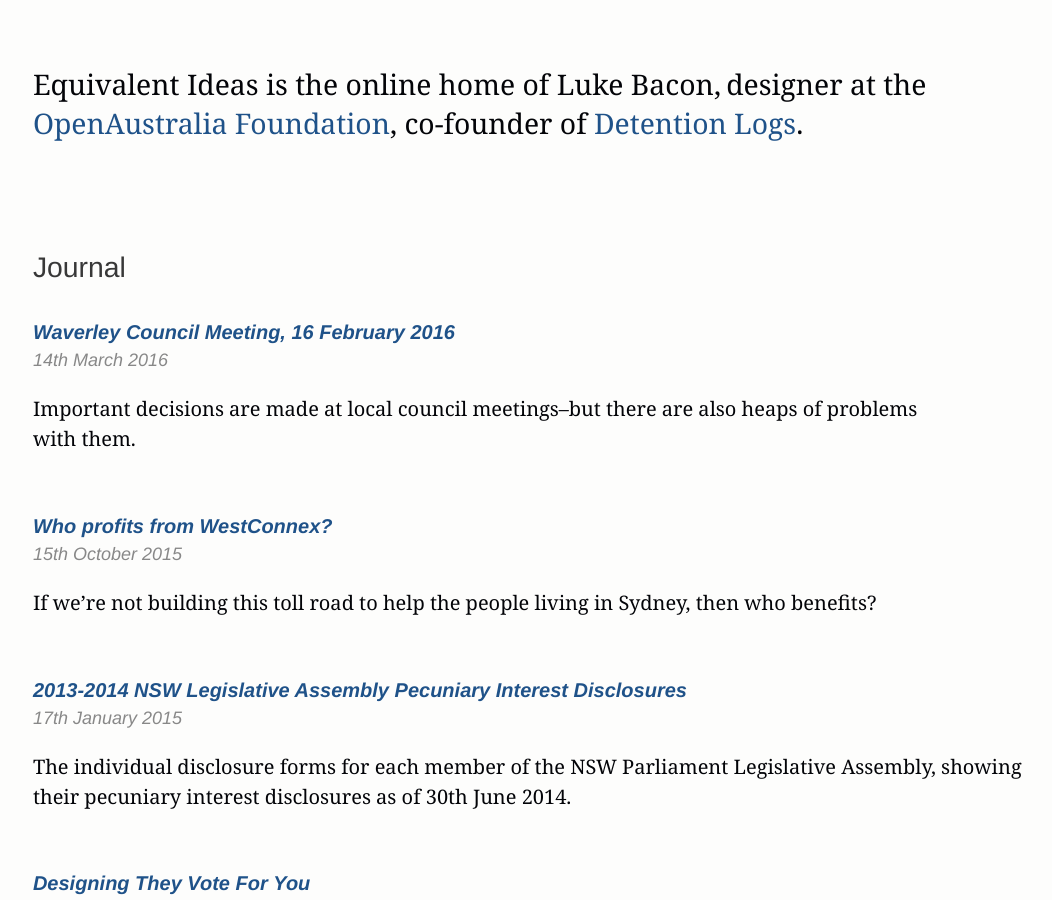
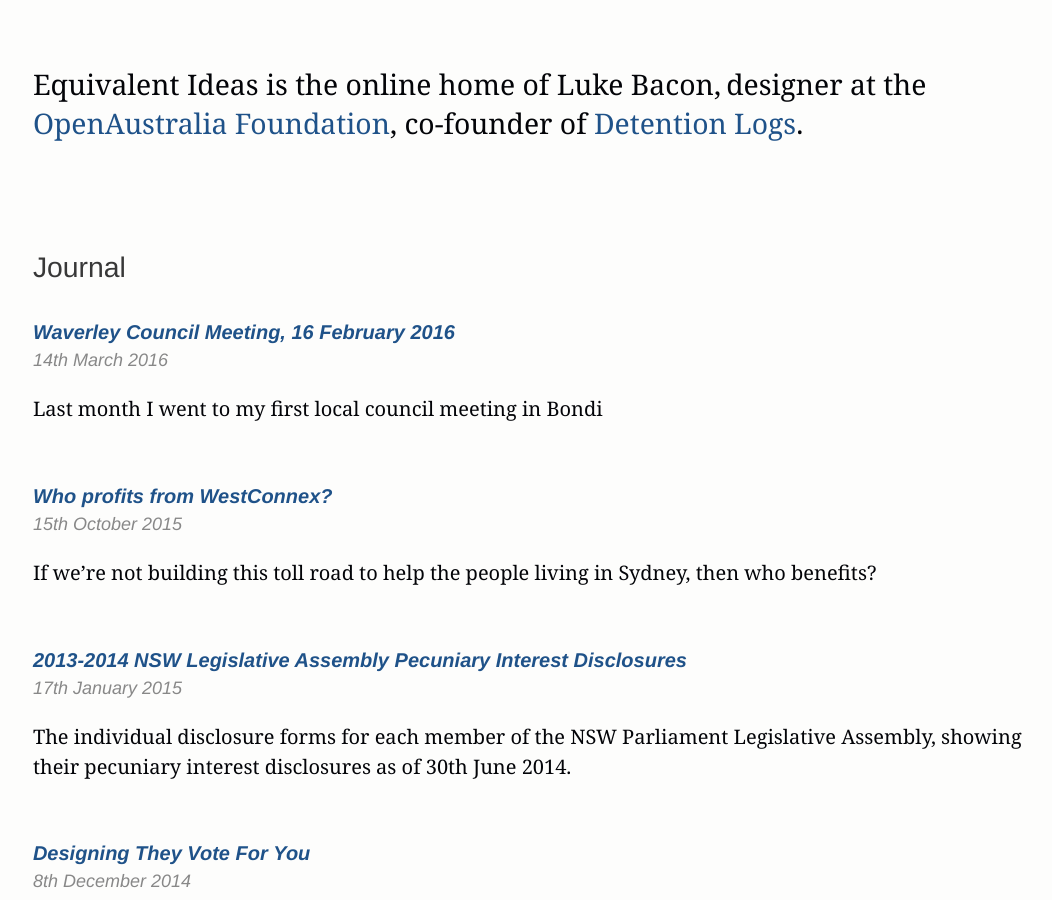
Before and after one commit to equivalentideas/home, a Jekyll site: the page built from index.html, in a window 1280 px wide and 900 px high. Shown: the whole window, without its empty margins (112-1164 px from the left). Built offline with Jekyll 4.4.1, drawn with Linux system fonts in a browser that asks for light colours; nearby versions of some CDN libraries.

Commit message:
Make the description a bit more chilled out

```diff
--- a/_posts/2016-03-14-waverley-council-meeting.markdown
+++ b/_posts/2016-03-14-waverley-council-meeting.markdown
@@ -3,7 +3,7 @@ layout: post
 title:  "Waverley Council Meeting, 16 February 2016"
 date:   2016-03-14 07:08:00 +1100
 categories: journal
-description: "Important decisions are made at local council meetings–but there are also heaps of problems with them."
+description: "Last month I went to my first local council meeting in Bondi"
 comments: true
 thumbnail: /assets/2013-12-27-Bondi-Surf-Pavilion-by-Alex-Proimos-compressor.jpg
 ---
```
